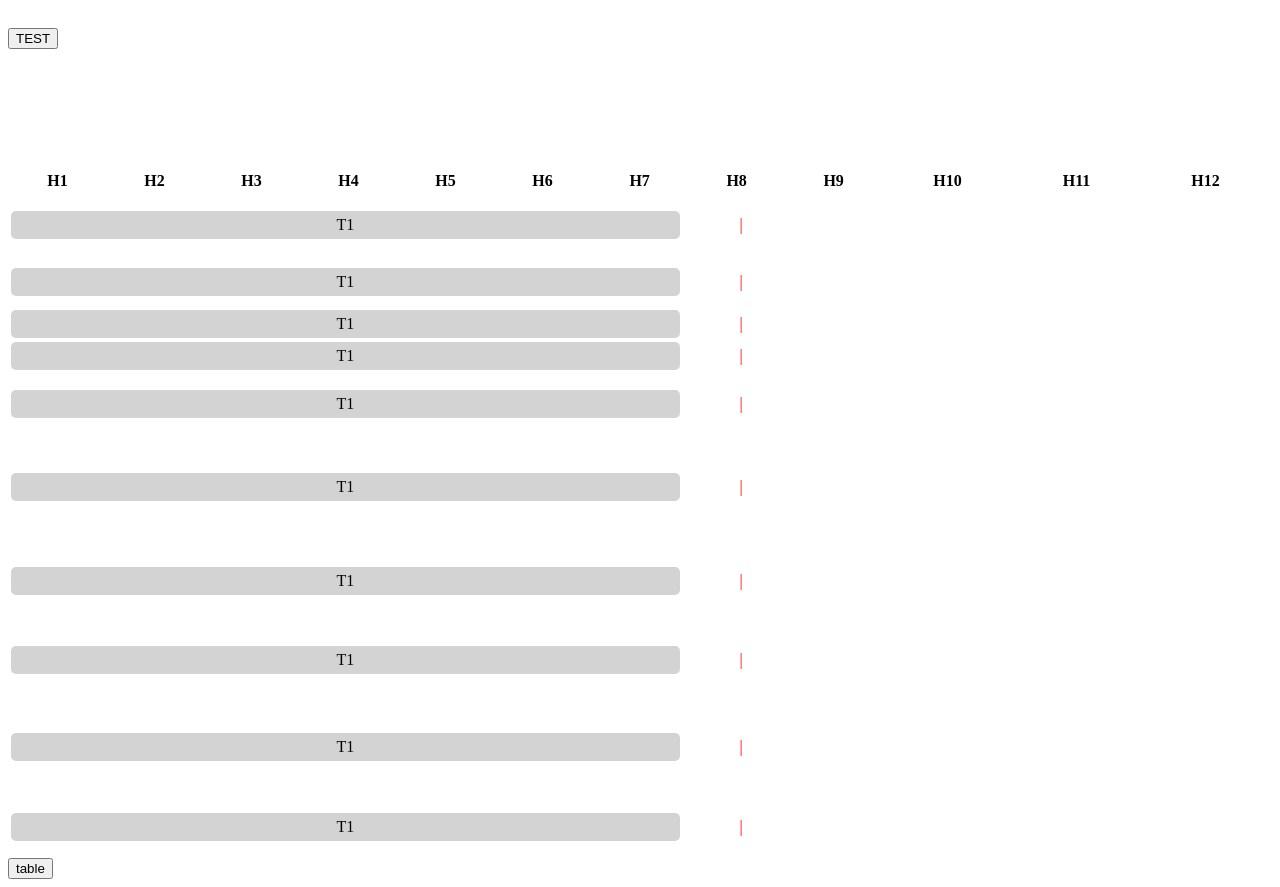
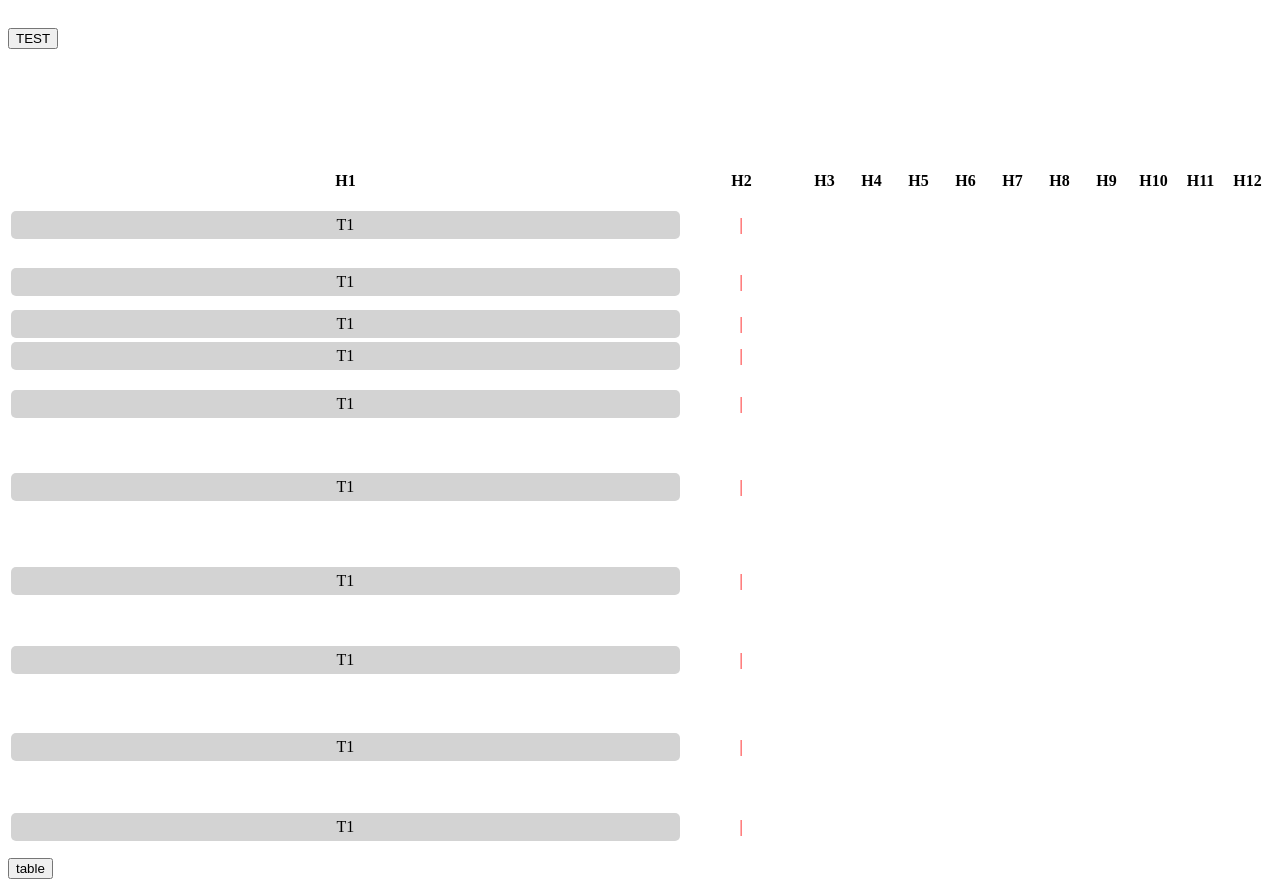
Before and after one commit to NoxLP/bind-datatable.js, a website with bundled scripts: page index.html in a window 1280 px wide. Built offline with nearby package versions, Linux system fonts and the light colour scheme; what object-observer would draw is missing.

Commit message:
Update headers width with variable cells width

```diff
--- a/css/datatable.css
+++ b/css/datatable.css
@@ -21,6 +21,7 @@
 }
 
 .pb-datatable-headers-table {
+  table-layout: fixed;
   position: sticky;
   top: 0;
   background-color: white;
--- a/src/datatable.js
+++ b/src/datatable.js
@@ -1,6 +1,6 @@
 import { Error } from "./error.js";
 import { initTable } from "./view/init.js";
-import { createRow, checkRowKeys, updateRow, updateCell } from "./view/domTableOperations.js";
+import { createRow, checkRowKeys, updateRow, updateCell } from "./view/tableOperations.js"
 import { Observable } from '../node_modules/object-observer/dist/object-observer.min.js';
 import {
   ROW_HEIGHT_MODES,
--- a/src/view/init.js
+++ b/src/view/init.js
@@ -1,9 +1,18 @@
-import { ROW_HEIGHT_MODES, viewportDataWithConstantHeight, getRowHeightWithConstantHeight, viewportDataWithDifferentHeights, calculateAllHeights, getRowHeightMeanWithDifferentHeight } from "../virtual/virtual.js";
-import { createRow } from "./domTableOperations.js";
+import {
+  ROW_HEIGHT_MODES,
+  viewportDataWithConstantHeight,
+  getRowHeightWithConstantHeight,
+  viewportDataWithDifferentHeights,
+  calculateAllHeights,
+  getRowHeightMeanWithDifferentHeight,
+} from "../virtual/virtual.js";
+import { createRow, updateShownheadersWidth } from "./tableOperations.js"
 
 export function initTable(container, scroller, config, data) {
   const tableHeaders = document.createElement('table')
   tableHeaders.classList.add('pb-datatable-headers-table')
+  const colGroup = document.createElement('colgroup')
+  tableHeaders.appendChild(colGroup)
   container.appendChild(tableHeaders)
 
   const table = document.createElement('table')
@@ -25,7 +34,13 @@ export function initTable(container, scroller, config, data) {
 
   // Create headers
   bindedTable.headers = []
+  bindedTable.cols = {}
   for (let j = 0; j < config.headers.length; j++) {
+    const col = document.createElement('col')
+    colGroup.appendChild(col)
+    const headerKey = config.headers[j].key ?? config.headers[j].toLowerCase()
+    bindedTable.cols[headerKey] = col
+
     const headerContent = config.headers[j].content ?? config.headers[j]
     const header = document.createElement('th')
     header.innerHTML = headerContent
@@ -39,7 +54,8 @@ export function initTable(container, scroller, config, data) {
   bindedTable.rows = []
   let virtualConfig
   if (config.rowHeightMode == ROW_HEIGHT_MODES[0]) { // constant
-    bindedTable.rowHeight = getRowHeightWithConstantHeight(data, config, container)
+    bindedTable.rowHeight =
+      getRowHeightWithConstantHeight(data, config, container)
     virtualConfig = viewportDataWithConstantHeight(
       container,
       bindedTable.rowHeight,
@@ -49,7 +65,8 @@ export function initTable(container, scroller, config, data) {
       config.rowsGutter
     )
   } else if (config.rowHeightMode == ROW_HEIGHT_MODES[1]) { // average
-    bindedTable.rowHeight = getRowHeightMeanWithDifferentHeight(data, config, container)
+    bindedTable.rowHeight =
+      getRowHeightMeanWithDifferentHeight(data, config, container, bindedTable.cols)
     console.log('avergae ', bindedTable.rowHeight)
     virtualConfig = viewportDataWithConstantHeight(
       container,
@@ -73,7 +90,7 @@ export function initTable(container, scroller, config, data) {
 
   for (let i = virtualConfig.firstShownRowIndex; i < virtualConfig.lastShownRowIndex; i++) {
     const datarow = data[i]
-    const rowObject = createRow(i, datarow, config.columns, config.headers)
+    const rowObject = createRow(i, datarow, config.columns, config.headers, bindedTable.cols)
 
     body.appendChild(rowObject.row)
     bindedTable.rows.push(rowObject)
@@ -83,5 +100,6 @@ export function initTable(container, scroller, config, data) {
 
   scroller.style.minHeight = `${virtualConfig.totalHeight}px`
   bindedTable.scroller = scroller
+  updateShownheadersWidth(bindedTable, config)
   return bindedTable
 }
--- a/src/view/domTableOperations.js
+++ b/src/view/tableOperations.js
@@ -1,5 +1,9 @@
 export function createRow(dataIndex, datarow, columns, headers) {
   const row = document.createElement('tr')
+
+  // TODO: If a column with row titles is needed, here should
+  // create a th with scope 'row'
+
   const cells = Array.isArray(datarow) ? [] : {}
   let key, cellData
 
@@ -72,4 +76,16 @@ export function updateCell(cell, cellColumn, cellData) {
   return cell
 }
 
-//export function updateAllNextShownDataindexes()
+// TODO: export function updateAllNextShownDataindexes()
+
+export function updateShownheadersWidth(bindedTable, config) {
+  const row = bindedTable.rows[
+    bindedTable.virtualConfig.firstShownRowIndex == 0
+      ? 0
+      : config.virtualSafeRows
+  ]
+  if (!row) return
+  Object.keys(row.cells).forEach((key) => {
+    bindedTable.cols[key].width = `${row.cells[key].clientWidth} px`
+  })
+}
--- a/src/virtual/virtual.js
+++ b/src/virtual/virtual.js
@@ -1,4 +1,4 @@
-import { createRow, updateRow } from "../view/domTableOperations.js";
+import { createRow, updateRow, updateShownheadersWidth } from "../view/tableOperations.js"
 
 export const ROW_HEIGHT_MODES = ['constant', 'average', 'all']
 let isScrolling = false
@@ -95,7 +95,7 @@ export function calculateAllHeights(data, config, container) {
 }
 
 export function viewportDataWithDifferentHeights(
-  container, rowHeights, lastRowBottomOffset, rows, safeRows = 10, rowGutter = 0) {
+  container, rowHeights, lastRowBottomOffset, rows, safeRows, rowGutter = 0) {
   let totalHeight = 0
 
   let firstShownRowIndex = undefined
@@ -160,7 +160,7 @@ export function getRowHeightWithConstantHeight(data, config, container) {
   return rowHeight
 }
 
-export function viewportDataWithConstantHeight(container, rowHeight, lastRowBottomOffset, rows, safeRows = 10, rowGutter = 0) {
+export function viewportDataWithConstantHeight(container, rowHeight, lastRowBottomOffset, rows, safeRows, rowGutter = 0) {
   const totalHeight = rows.length * (rowHeight + rowGutter)
   let first = container.scrollTop / (rowHeight - rowGutter)
   let lastShownRowIndex = Math.floor(first + (container.clientHeight / (rowHeight + 2 * rowGutter)))
@@ -248,6 +248,8 @@ export function onScrollHandler(
     table.table.style.OTransform = transform
     table.table.style.MsTransform = transform
 
+    updateShownheadersWidth(table, config)
+
     setTimeout(() => {
       isScrolling = false
     }, 100)
```
